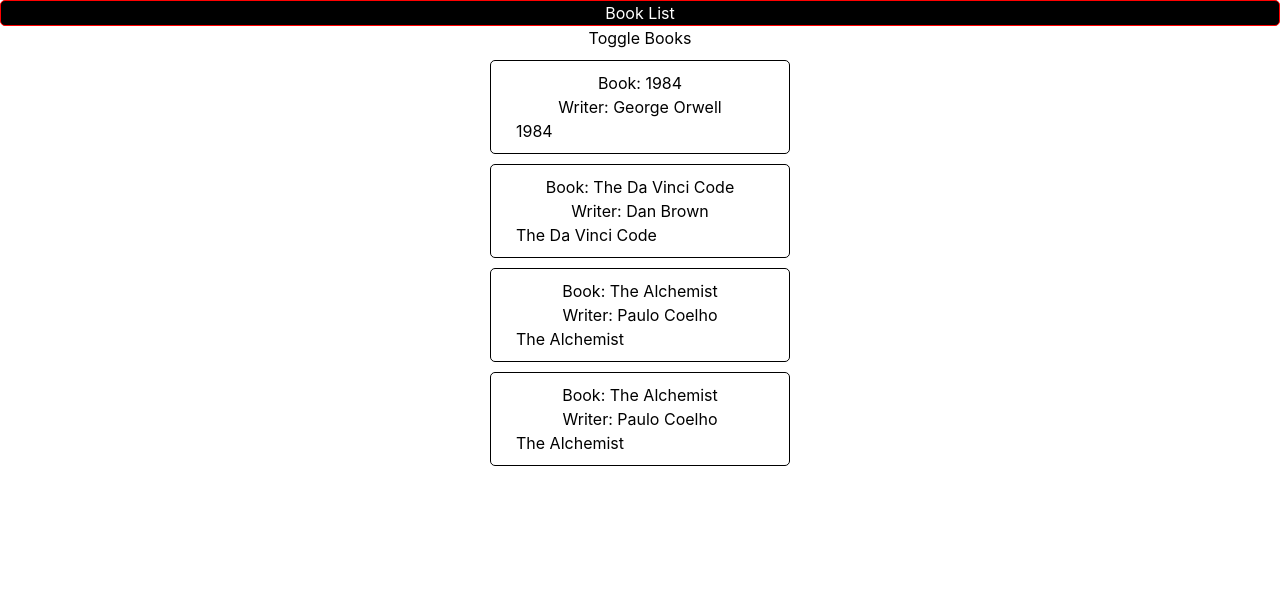
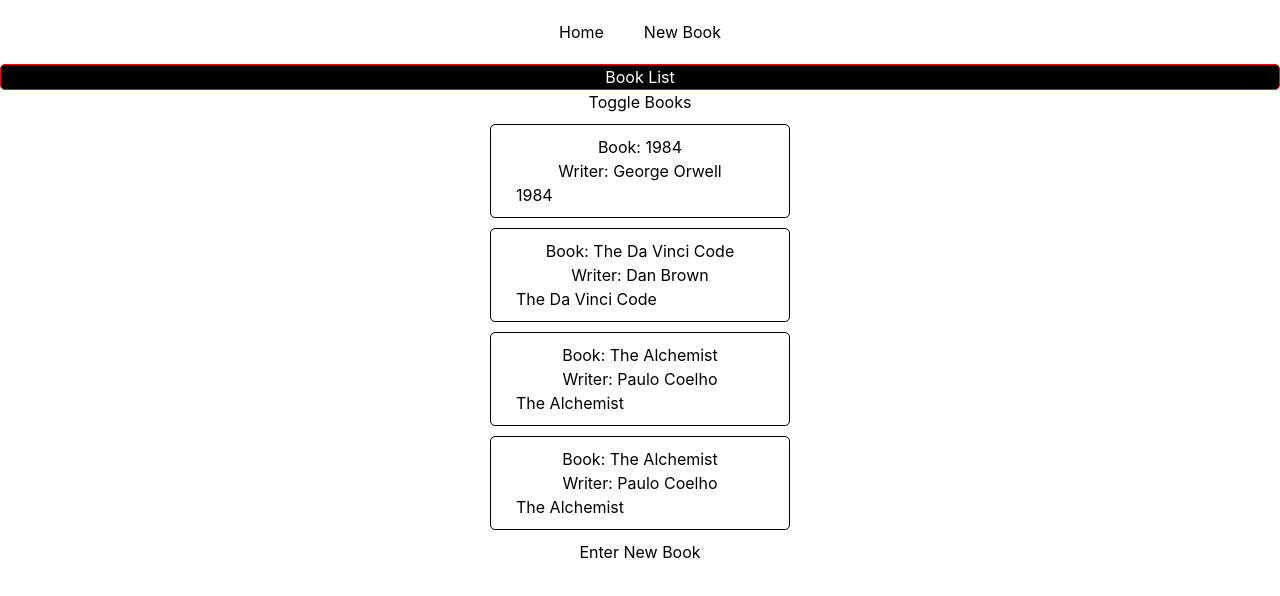
Before and after one commit to Ashraful-01/react, a React (Create React App) app: page / in a window 1280 px wide. Shown: the top 596 px of the page. Built offline with nearby package versions, Linux system fonts and the light colour scheme.

Commit message:
Adding navigatin, and new page

```diff
--- a/src/App.css
+++ b/src/App.css
@@ -2,37 +2,20 @@
   text-align: center;
 }
 
-.App-logo {
-  height: 40vmin;
-  pointer-events: none;
+.nav-bar {
+  list-style: none;
+  margin: 0;
+  padding: 0;
+
 }
 
-@media (prefers-reduced-motion: no-preference) {
-  .App-logo {
-    animation: App-logo-spin infinite 20s linear;
-  }
+.nav-bar li {
+  display: inline-block;
+  margin: 20px;
+
 }
 
-.App-header {
-  background-color: #282c34;
-  min-height: 100vh;
-  display: flex;
-  flex-direction: column;
-  align-items: center;
-  justify-content: center;
-  font-size: calc(10px + 2vmin);
-  color: white;
+.nav-bar a {
+  text-decoration: none;
+  color: black;
 }
-
-.App-link {
-  color: #61dafb;
-}
-
-@keyframes App-logo-spin {
-  from {
-    transform: rotate(0deg);
-  }
-  to {
-    transform: rotate(360deg);
-  }
-}
--- a/src/assets/books.js
+++ b/src/assets/books.js
@@ -2,7 +2,7 @@ const books = [
     { id: 1, bookName: "1984", writer: "George Orwell" },
     { id: 2, bookName: "The Da Vinci Code", writer: "Dan Brown" },
     { id: 3, bookName: "The Alchemist", writer: "Paulo Coelho" },
-    { id: 3, bookName: "The Alchemist", writer: "Paulo Coelho" }
+    { id: 4, bookName: "The Alchemist", writer: "Paulo Coelho" }
 ]
 
 
--- a/src/components/MainComponent.js
+++ b/src/components/MainComponent.js
@@ -1,7 +1,7 @@
 import React, { Component } from 'react';
 import booklist from '../assets/books';
 import BookList from './lists/BookList';
-
+import NewBook from './representationalComponent/NewBook';
 
 
 
@@ -12,7 +12,7 @@ class MainComponent extends Component {
             books: booklist,
             showBooks: true
         }
-        console.log("MainComponent constructor!");
+
     }
 
 
@@ -41,28 +41,10 @@ class MainComponent extends Component {
         this.setState({ showBooks: !this.state.showBooks });
     }
 
-    shouldComponentUpdate(nextprops, nextState) {
-        console.log("U mainCompoent shouldComponentUpdate", nextprops, nextState);
-        return true;
-    }
-    componentDidUpdate() {
-        console.log("u mainCompnent componentDidUpdate");
-    }
-
-    static getDrivedStateFormProps(nextprops, prevState) {
-        console.log("form mainComponent getDerivedFromProps", nextprops, prevState);
-        return prevState;
-    }
-    getSnapshotBeforeUpdate() {
-        console.log("u MainComponent getSnapshotbeforeupdate")
-    }
-
-
 
 
 
     render() {
-        console.log("MainComponent render");
         const style = {
             border: "1px solid red",
             borderRadius: "5px",
@@ -82,9 +64,16 @@ class MainComponent extends Component {
 
         return (
             <div className="App">
+                <div className='nav-bar'>
+                    <ui>
+                        <li><a href='/'>Home</a> </li>
+                        <li><a href='/'>New Book</a></li>
+                    </ui>
+                </div>
                 <h1 style={style}>Book List</h1>
                 <button onClick={this.toggleBooks}>Toggle Books</button>
                 {books}
+                <NewBook />
             </div>
         );
     }
--- a/src/components/lists/BookList.js
+++ b/src/components/lists/BookList.js
@@ -4,36 +4,10 @@ import Book from '../representationalComponent/Book';
 
 class BookList extends Component {
     constructor(props) {
-        super(props);
-        console.log("BookList constructor")
-    }
-
-
-    componentDidMount() {
-        console.log("BookList componentDidMount!");
-    }
-
-
-    //we can control by using shoouldcomponentupdate
-    shouldComponentUpdate(nextprops, nextState) {
-        console.log("u Booklist shouldComponentUpdate", nextprops, nextState);
-        return true;
-    }
-
-
-    componentDidUpdate() {
-        console.log("U BookList componentDidUpdate");
-    }
-    static getDrivedStateFormProps(nextprops, prevState) {
-        console.log("booklist getDerivedFromProps", nextprops, prevState);
-        return prevState;
-    }
-    getSnapshotBeforeUpdate(){
-        console.log("u boollist getSnapshotforeupdate")
+        super(props)
     }
 
     render() {
-        console.log("BookList render!");
         return (
             this.props.books.map((book, index) => {
                 return (
--- /dev/null
+++ b/src/components/representationalComponent/NewBook.js
@@ -0,0 +1,16 @@
+import React from 'react';
+
+
+
+const NewBook = () => {
+    return (
+        <div>
+            <h1>Enter New Book</h1>
+        </div>
+    );
+}
+
+
+
+
+export default NewBook;
```
